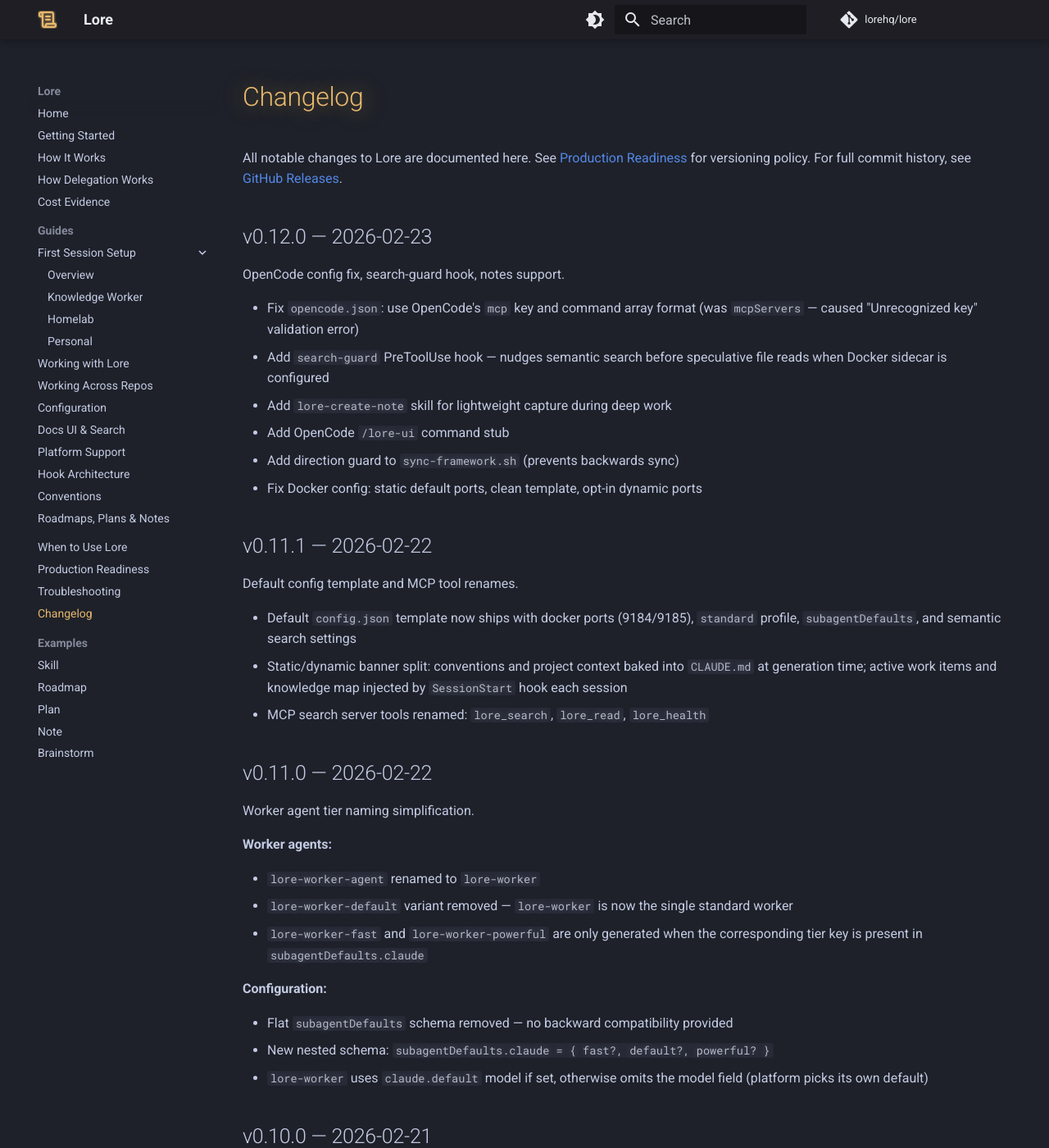
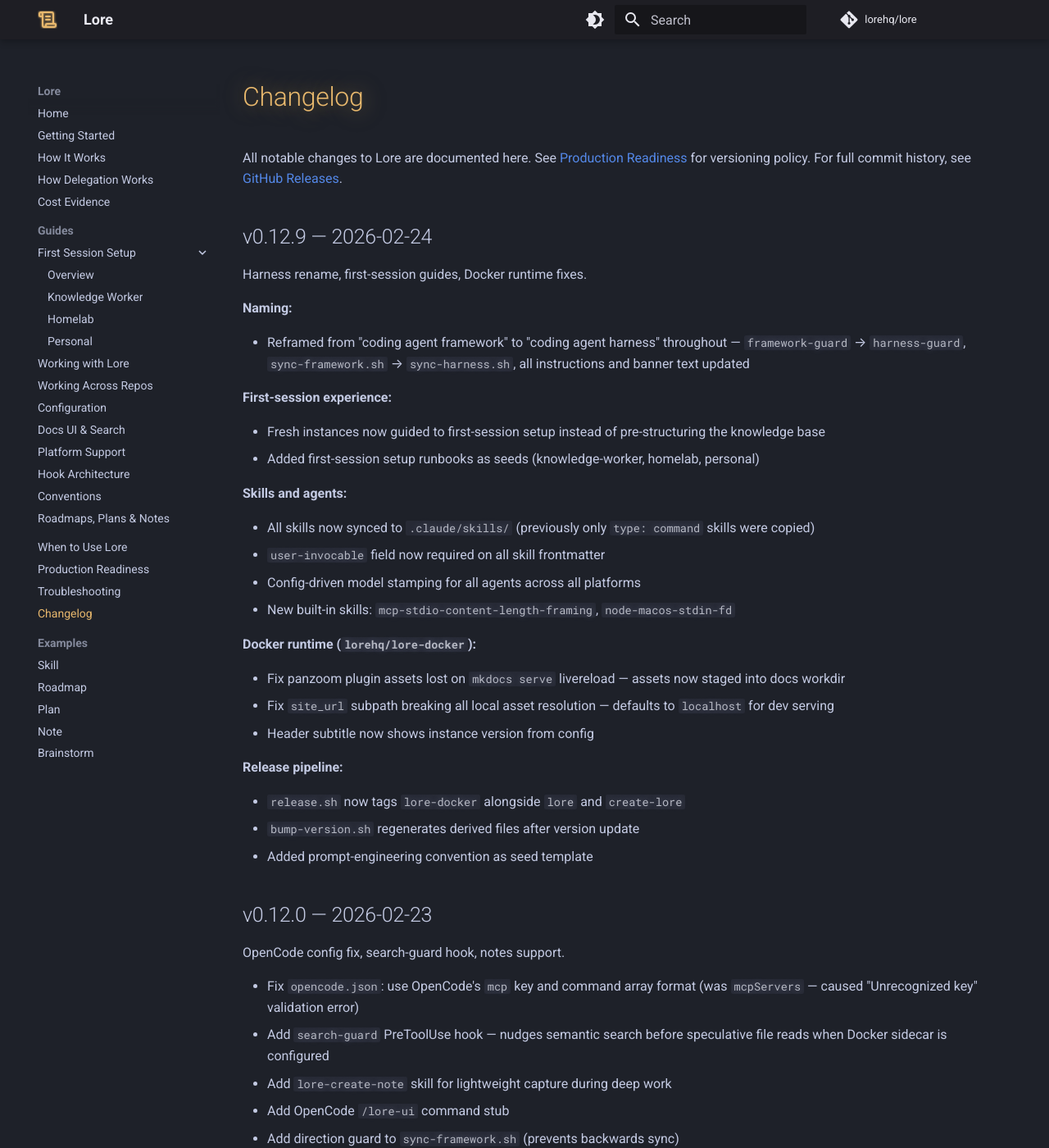
Before and after one commit to lorehq/lore-docs, an MkDocs documentation site: the page built from docs/changelog.md, in a window 1280 px wide and 1400 px high. Shown: the whole window at 82% size. Built offline with MkDocs 1.6.1 and Material for MkDocs 9.7.7, drawn with Linux system fonts in a browser that asks for light colours; comment, search, counter and statistics services are not loaded.

Commit message:
Add v0.12.9 changelog entry
Co-Authored-By: Claude Opus 4.6 <noreply@anthropic.com>

```diff
--- a/docs/changelog.md
+++ b/docs/changelog.md
@@ -5,6 +5,38 @@ title: Changelog
 # Changelog
 
 All notable changes to Lore are documented here. See [Production Readiness](production-readiness.md) for versioning policy. For full commit history, see [GitHub Releases](https://github.com/lorehq/lore/releases).
+
+## v0.12.9 — 2026-02-24
+
+Harness rename, first-session guides, Docker runtime fixes.
+
+**Naming:**
+
+- Reframed from "coding agent framework" to "coding agent harness" throughout — `framework-guard` → `harness-guard`, `sync-framework.sh` → `sync-harness.sh`, all instructions and banner text updated
+
+**First-session experience:**
+
+- Fresh instances now guided to first-session setup instead of pre-structuring the knowledge base
+- Added first-session setup runbooks as seeds (knowledge-worker, homelab, personal)
+
+**Skills and agents:**
+
+- All skills now synced to `.claude/skills/` (previously only `type: command` skills were copied)
+- `user-invocable` field now required on all skill frontmatter
+- Config-driven model stamping for all agents across all platforms
+- New built-in skills: `mcp-stdio-content-length-framing`, `node-macos-stdin-fd`
+
+**Docker runtime (`lorehq/lore-docker`):**
+
+- Fix panzoom plugin assets lost on `mkdocs serve` livereload — assets now staged into docs workdir
+- Fix `site_url` subpath breaking all local asset resolution — defaults to `localhost` for dev serving
+- Header subtitle now shows instance version from config
+
+**Release pipeline:**
+
+- `release.sh` now tags `lore-docker` alongside `lore` and `create-lore`
+- `bump-version.sh` regenerates derived files after version update
+- Added prompt-engineering convention as seed template
 
 ## v0.12.0 — 2026-02-23
 
```
